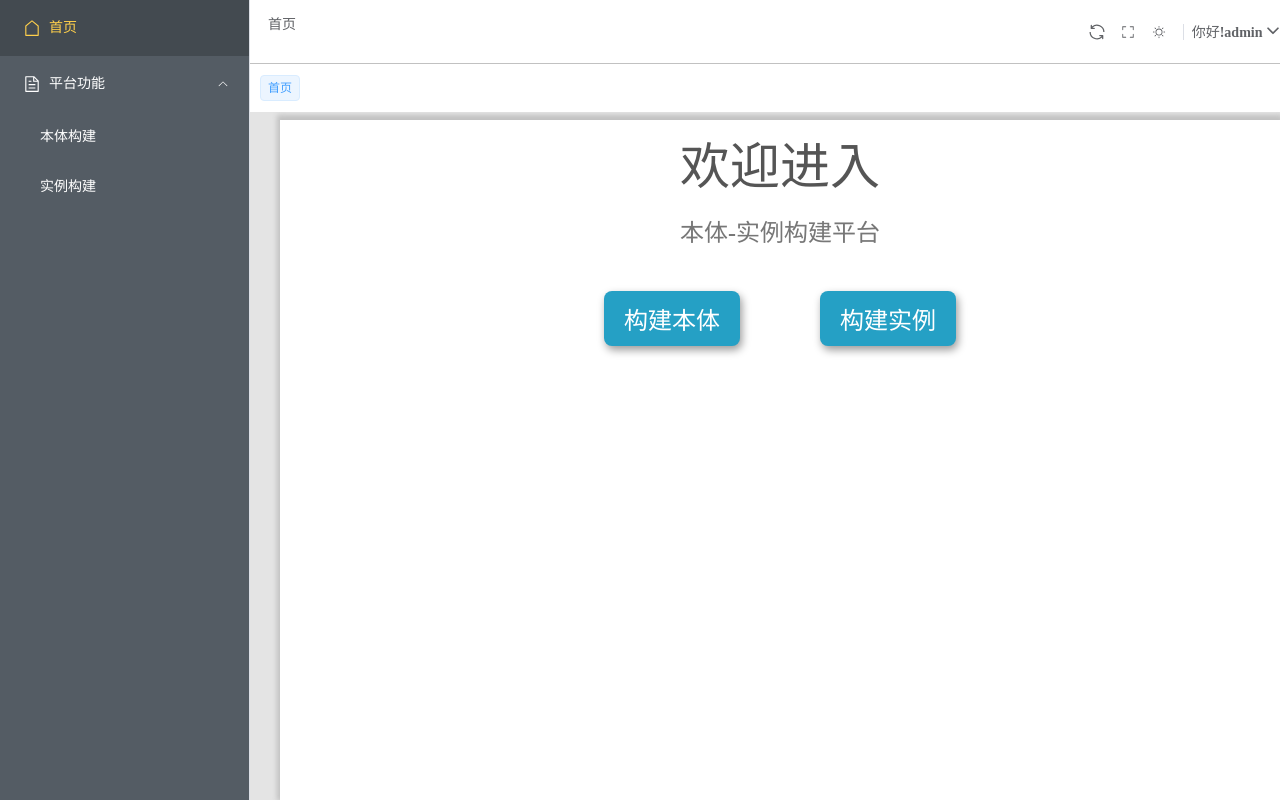
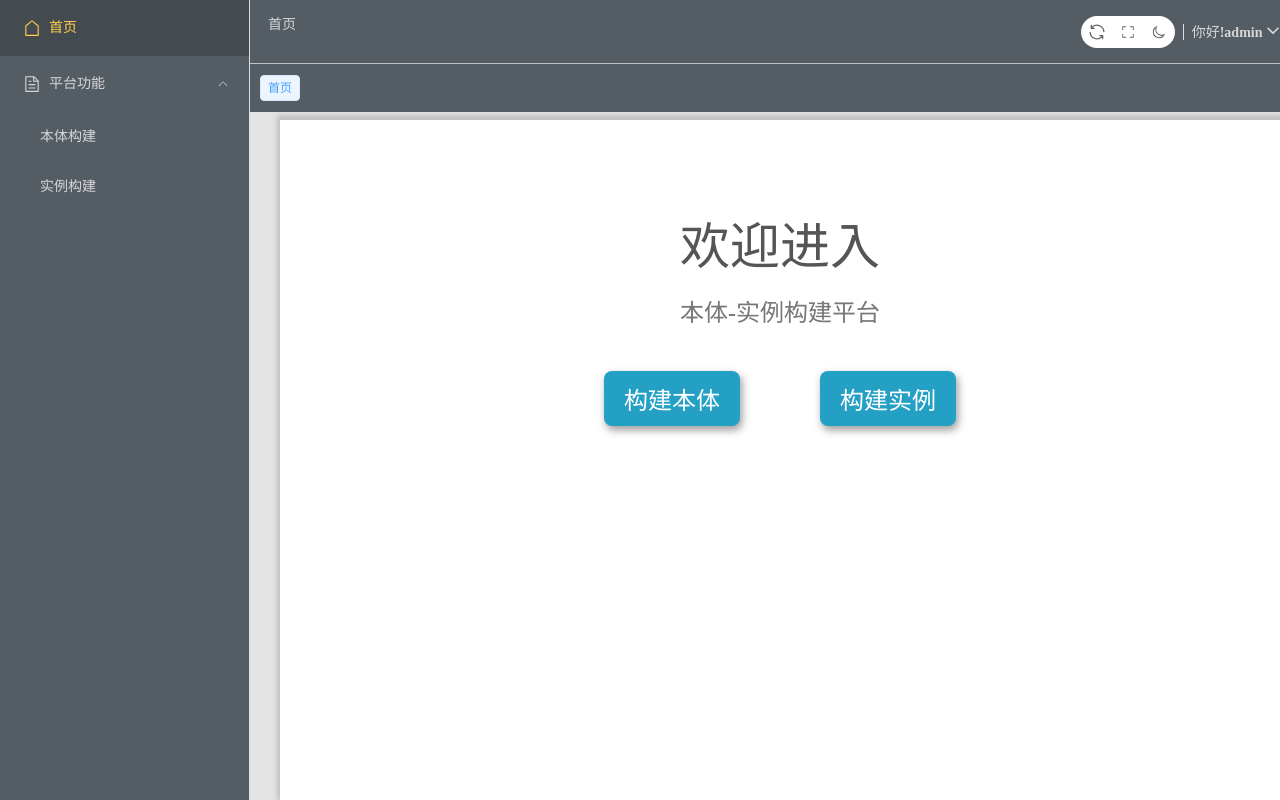
Before and after one commit to Junescara/OntologyTest, a Vue app: page /index in a window 1280 px wide. Built offline with nearby package versions, Linux system fonts and the light colour scheme.

Commit message:
增添明亮和夜间模式切换

```diff
--- a/src/Layout/NavBar.vue
+++ b/src/Layout/NavBar.vue
@@ -1,10 +1,10 @@
 <template>
   <!-- 导航栏 -->
-  <el-row class="navbar" >
+  <el-row class="navbar" :class="{ 'bgc-dark': themeStore.dark }">
     <el-col :span="12"><Breadcrumb /></el-col>
     <el-col :span="12"><Personal /></el-col>
   </el-row>
-  <el-row class="navbar">
+  <el-row class="navbar" :class="{ 'bgc-dark': themeStore.dark }">
     <RouteTags />
   </el-row>
   <!-- 导航栏结束 -->
@@ -14,15 +14,18 @@
 import Breadcrumb from "@/components/Navbar/Breadcrumb.vue";
 import RouteTags from "@/components/Navbar/RouteTags.vue";
 import Personal from "@/components/Navbar/Personal.vue";
+import { usethemeStore } from "@/store/module/theme.js";
+
+const themeStore = usethemeStore();
 </script>
 
 <style scoped lang="less">
+@import url("../assets/css/color.less");
 .navbar {
   padding: 0;
   width: 100%;
   height: 8vh;
   background-color: #fff;
-
   &:nth-child(1) {
     border-bottom: 1px solid #c1c1c1;
   }
@@ -31,4 +34,7 @@ import Personal from "@/components/Navbar/Personal.vue";
     // box-shadow: 0px 2px 5px 3px #c1c1c1;
   }
 }
+.bgc-dark {
+  background-color: @dark-bgc-color;
+}
 </style>
--- a/src/Layout/SideBar.vue
+++ b/src/Layout/SideBar.vue
@@ -2,9 +2,9 @@
   <el-menu
     :default-active="route.fullPath"
     class="el-menu-vertical-demo"
-    active-text-color="#ffd04b"
-    text-color="#fff"
-    background-color="#545c64"
+    :active-text-color="themeColors.data.activeText"
+    :text-color="themeColors.data.text"
+    :background-color="themeColors.data.backgroundColor"
     router
   >
     <!-- 首页 -->
@@ -35,13 +35,27 @@
 
 <script setup>
 import { House, Document } from "@element-plus/icons-vue";
-import { ref, watch } from "vue";
+import { ref, watch, reactive } from "vue";
 import { useRoute } from "vue-router";
 import { routes } from "@/router"; //菜单
+import { usethemeStore } from "@/store/module/theme.js";
 
 let activePath = ref("/index");
 const route = useRoute();
+const themeStore = usethemeStore();
 
+let themeColors = reactive({
+  data: themeStore.dark ? themeStore.darkColor : themeStore.brightColor,
+});
+// 监听模式变化
+watch(
+  () => themeStore.dark,
+  (newv) => {
+    newv
+      ? (themeColors.data = themeStore.darkColor)
+      : (themeColors.data = themeStore.brightColor);
+  }
+);
 // 更新当前所在菜单
 watch(
   () => route.fullPath,
--- /dev/null
+++ b/src/assets/css/color.less
@@ -0,0 +1,2 @@
+@dark-text-color: #d7d7d7;
+@dark-bgc-color: #545c64;
--- a/src/components/Navbar/Breadcrumb.vue
+++ b/src/components/Navbar/Breadcrumb.vue
@@ -10,12 +10,18 @@
           v-for="item in arr.breadCrumbList"
           :key="item.path"
         >
-          <span v-if="item.path !== '/index'">
+          <span
+            v-if="item.path !== '/index'"
+            :class="{ 'text-dark': themeStore.dark }"
+          >
             {{ item.meta.title || item.meta.menuName }}
           </span>
-          <a v-else @click="handleLine(item)">{{
-            item.meta.title || item.meta.menuName
-          }}</a>
+          <a
+            v-else
+            :class="{ 'text-dark': themeStore.dark }"
+            @click="handleLine(item)"
+            >{{ item.meta.title || item.meta.menuName }}</a
+          >
         </el-breadcrumb-item>
       </transition-group>
     </div>
@@ -25,6 +31,8 @@
 <script setup>
 import { useRouter, useRoute } from "vue-router";
 import { reactive, watch } from "vue";
+import { usethemeStore } from "@/store/module/theme.js";
+const themeStore = usethemeStore();
 
 const router = useRouter();
 const route = useRoute();
@@ -64,12 +72,13 @@ const handleLine = ({ redirect, path }) => {
 </script>
 
 <style lang="less" scoped>
+@import url("../../assets/css/color.less");
 .el-breadcrumb {
   height: 100%;
   display: flex;
   padding-left: 10px;
   line-height: 50px;
-  background-color: #fff;
+  // background-color: #fff;
 }
 
 .breadcrumb-item {
@@ -98,4 +107,7 @@ const handleLine = ({ redirect, path }) => {
   position: absolute;
   right: -50px;
 }
+.text-dark {
+  color: @dark-text-color !important;
+}
 </style>
--- a/src/components/Navbar/Personal.vue
+++ b/src/components/Navbar/Personal.vue
@@ -43,8 +43,9 @@
       </el-button>
     </el-button-group>
     <el-divider direction="vertical"></el-divider>
+    <!-- 下拉框 -->
     <el-dropdown @command="handleCommand">
-      <span class="ve_nav_dropdown">
+      <span class="ve_nav_dropdown" :class="{ 'text-dark': themeStore.dark }">
         你好!{{ uname }}
         <el-icon>
           <arrow-down-bold />
@@ -62,25 +63,30 @@
 </template>
 
 <script setup>
-// import { useStore } from "vuex";
 import { useRouter } from "vue-router";
 import { ref } from "vue";
 import { useFullscreen } from "@vueuse/core";
+import { usethemeStore } from "@/store/module/theme.js";
 
 const { toggle } = useFullscreen();
-// const store = useStore();
 const router = useRouter();
 const uname = ref("admin");
-// const reload = inject("reload");
+const themeStore = usethemeStore();
+
 const handleCommand = (command) => {
   router.push(command);
 };
-const dark = ref(false);
+const dark = ref(true);
 // 修改主题
-const toggleTheme = () => {};
+const toggleTheme = () => {
+  dark.value = !dark.value;
+  themeStore.dark = !themeStore.dark;
+};
 </script>
 
 <style lang="less" scoped>
+@import url("../../assets/css/color.less");
+
 .ve_personal {
   display: flex;
   height: 100%;
@@ -94,4 +100,7 @@ const toggleTheme = () => {};
     font-weight: bold;
   }
 }
+.text-dark {
+  color: @dark-text-color;
+}
 </style>
--- a/src/components/Navbar/RouteTags.vue
+++ b/src/components/Navbar/RouteTags.vue
@@ -50,7 +50,7 @@ const handleClose = (index) => {
   justify-content: start;
   align-items: center;
   height: 100%;
-  background-color: #fff;
+  // background-color: #fff;
   .el-tag {
     height: 26px;
     margin: 5px 10px;
--- a/src/main.js
+++ b/src/main.js
@@ -5,7 +5,7 @@ import router from "./router";
 import ElementPlus from "element-plus";
 import "element-plus/dist/index.css";
 import * as ElementPlusIconsVue from "@element-plus/icons-vue";
-import pinia from "@/store/index";
+import pinia from "@/store/index.js";
 
 const app = createApp(App);
 for (const [key, component] of Object.entries(ElementPlusIconsVue)) {
--- a/src/store/module/theme.js
+++ b/src/store/module/theme.js
@@ -1,10 +1,21 @@
 import { defineStore } from "pinia";
 
-const themeStore = defineStore("theme", {
+const usethemeStore = defineStore("theme", {
   state: () => ({
     dark: true,
+    darkColor: {
+      text: "#D7D7D7",
+      activeText: "#ffd04b",
+      backgroundColor: "#545c64",
+    },
+    brightColor: {
+      text: "#545c64",
+      activeText: "#409eff",
+      backgroundColor: "#fff",
+    },
   }),
+  getters: {},
   actions: {},
 });
 
-export default themeStore;
+export { usethemeStore };
--- a/src/views/Index.vue
+++ b/src/views/Index.vue
@@ -14,7 +14,7 @@ const router = useRouter();
 
 <style lang="less" scoped>
 .container {
-
+  padding-top: 10vh;
   button {
     margin: 40px;
   }
--- a/src/views/system/Instance.vue
+++ b/src/views/system/Instance.vue
@@ -57,7 +57,7 @@ const handleInsCreate = () => {};
 </script>
 
 <style lang="less" scoped>
-@import url("../../assets/global.less");
+@import url("../../assets/css/global.less");
 @length: 130px;
 .main-content {
   width: 100%;
```
Also changed, not shown: src/assets/css/global.less (renamed from src/assets/global.less).
